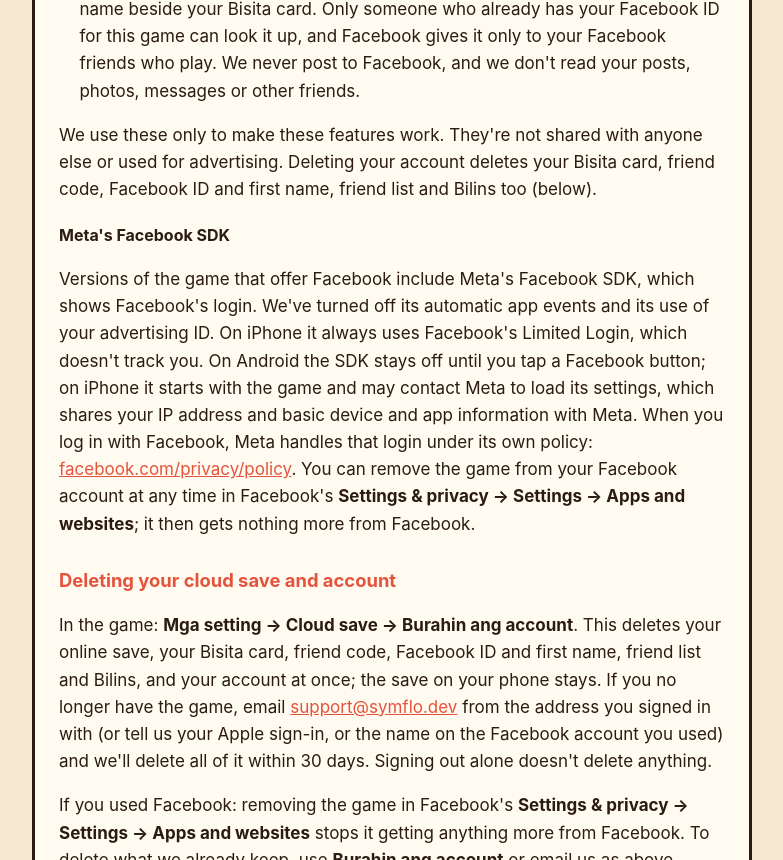
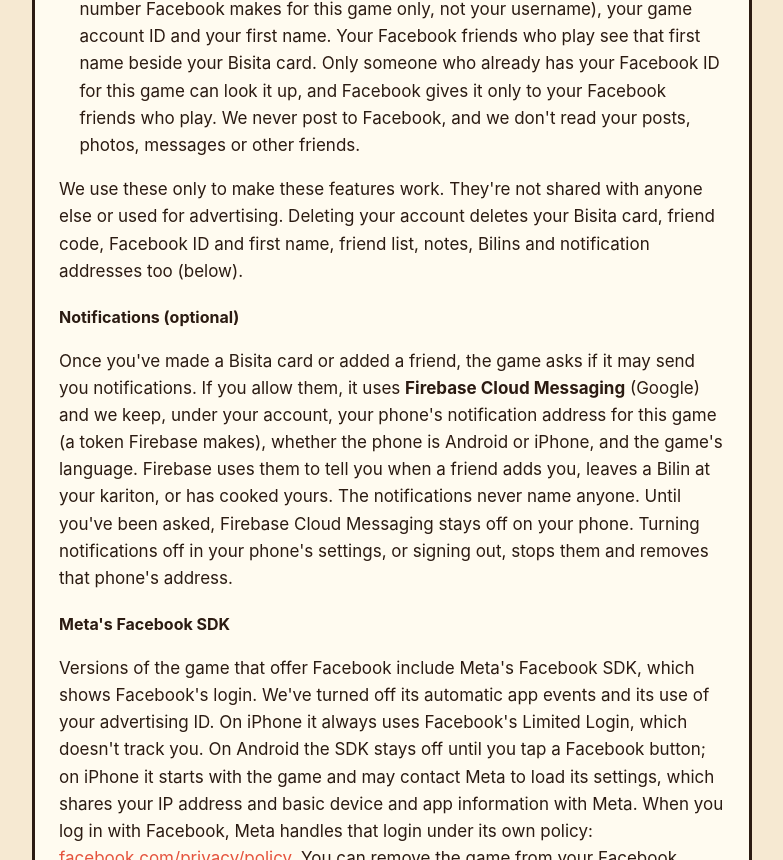
Before and after one commit to johnmarkovalo/tusok-tusok-privacy, a plain HTML site: page index.html in a window 1280 px wide. Shown: the part 1940-2800 px from the top of the page, without its empty margins (248-1031 px from the left). Drawn offline with Linux system fonts and the light colour scheme.

Commit message:
Bisita friends both ways and notifications (Firebase Cloud Messaging); draft, effective date set on publishing

```diff
--- a/index.html
+++ b/index.html
@@ -57,7 +57,7 @@
 <main>
   <h1>Privacy Policy: Tusok! Tusok!</h1>
   <div class="meta">
-    <p><strong>Effective date:</strong> 21 November 2026</p>
+    <p><strong>Effective date:</strong> DATE-WHEN-PUBLISHED November 2026</p>
     <p><strong>Developer:</strong> Symflo IT Solutions, Philippines</p>
     <p><strong>Contact:</strong> <a href="mailto:support@symflo.dev">support@symflo.dev</a></p>
   </div>
@@ -86,16 +86,19 @@
   <p>Both use <strong>Firebase</strong> (Google) and need an internet connection. Nothing you type is sent: everything players send each other is picked from set choices in the game.</p>
   <ul>
     <li><strong>Sabay na Tinda</strong> (two phones, one kariton). The game signs in to Firebase with a temporary anonymous ID (no name, email or account) and opens a room in the Firebase Realtime Database. The room holds its six-letter code, the two players' anonymous IDs, the face and kariton look each picked in the game, and the day being played (the orders and what's in the kitchen). The host's phone deletes the room when it's closed. A room left open holds nothing more, and its code can be used again after six hours.</li>
-    <li><strong>Bisita</strong> (visiting a friend's kariton). If you're signed in for cloud save and choose <strong>Gawin ang card ko</strong>, we keep a card in Firebase (Cloud Firestore): your friend code, the face you picked, your kariton's look and Gamit, your day, rating, suki and tatak counts, and the foods and drinks you sell. It has no name. Anyone signed in to the game who has your code can see it. We also keep whom you've added (by account ID), and each Bilin you send or receive (an order picked from set choices) until it's been served and seen. The name you give a friend in the game stays on your phone.</li>
+    <li><strong>Bisita</strong> (visiting a friend's kariton). If you're signed in for cloud save and choose <strong>Gawin ang card ko</strong>, we keep a card in Firebase (Cloud Firestore): your friend code, the face you picked, your kariton's look and Gamit, your day, rating, suki and tatak counts, and the foods and drinks you sell. It has no name. Anyone signed in to the game who has your code can see it. We also keep whom you've added (by account ID), a note that you added them (so their game adds you back: friends in Bisita are friends both ways) until their game has seen it, and each Bilin you send or receive (an order picked from set choices) until it's been served and seen. Removing a friend removes you from their list too. The name you give a friend in the game stays on your phone.</li>
     <li id="facebook"><strong>Finding friends on Facebook</strong> (in versions of the game that offer it). If you sign in with Facebook or choose <strong>Hanapin sa Facebook</strong> in Bisita, the game asks Facebook for your public profile and your friend list. Facebook only ever gives us the friends who also play Tusok! Tusok! and allowed the same. The game uses that list on your phone to find which of them play and adds them to your Bisita friends, as if you had typed their friend codes; the list itself isn't stored. To let your friends find you, we keep in Firebase your Facebook ID for this game (a number Facebook makes for this game only, not your username), your game account ID and your first name. Your Facebook friends who play see that first name beside your Bisita card. Only someone who already has your Facebook ID for this game can look it up, and Facebook gives it only to your Facebook friends who play. We never post to Facebook, and we don't read your posts, photos, messages or other friends.</li>
   </ul>
-  <p>We use these only to make these features work. They're not shared with anyone else or used for advertising. Deleting your account deletes your Bisita card, friend code, Facebook ID and first name, friend list and Bilins too (below).</p>
+  <p>We use these only to make these features work. They're not shared with anyone else or used for advertising. Deleting your account deletes your Bisita card, friend code, Facebook ID and first name, friend list, notes, Bilins and notification addresses too (below).</p>
+
+  <h3 id="notifications">Notifications (optional)</h3>
+  <p>Once you've made a Bisita card or added a friend, the game asks if it may send you notifications. If you allow them, it uses <strong>Firebase Cloud Messaging</strong> (Google) and we keep, under your account, your phone's notification address for this game (a token Firebase makes), whether the phone is Android or iPhone, and the game's language. Firebase uses them to tell you when a friend adds you, leaves a Bilin at your kariton, or has cooked yours. The notifications never name anyone. Until you've been asked, Firebase Cloud Messaging stays off on your phone. Turning notifications off in your phone's settings, or signing out, stops them and removes that phone's address.</p>
 
   <h3>Meta's Facebook SDK</h3>
   <p>Versions of the game that offer Facebook include Meta's Facebook SDK, which shows Facebook's login. We've turned off its automatic app events and its use of your advertising ID. On iPhone it always uses Facebook's Limited Login, which doesn't track you. On Android the SDK stays off until you tap a Facebook button; on iPhone it starts with the game and may contact Meta to load its settings, which shares your IP address and basic device and app information with Meta. When you log in with Facebook, Meta handles that login under its own policy: <a href="https://www.facebook.com/privacy/policy/">facebook.com/privacy/policy</a>. You can remove the game from your Facebook account at any time in Facebook's <strong>Settings &amp; privacy → Settings → Apps and websites</strong>; it then gets nothing more from Facebook.</p>
 
   <h2 id="delete-account">Deleting your cloud save and account</h2>
-  <p>In the game: <strong>Mga setting → Cloud save → Burahin ang account</strong>. This deletes your online save, your Bisita card, friend code, Facebook ID and first name, friend list and Bilins, and your account at once; the save on your phone stays. If you no longer have the game, email <a href="mailto:support@symflo.dev">support@symflo.dev</a> from the address you signed in with (or tell us your Apple sign-in, or the name on the Facebook account you used) and we'll delete all of it within 30 days. Signing out alone doesn't delete anything.</p>
+  <p>In the game: <strong>Mga setting → Cloud save → Burahin ang account</strong>. This deletes your online save, your Bisita card, friend code, Facebook ID and first name, friend list, notes, Bilins and notification addresses, and your account at once; the save on your phone stays. If you no longer have the game, email <a href="mailto:support@symflo.dev">support@symflo.dev</a> from the address you signed in with (or tell us your Apple sign-in, or the name on the Facebook account you used) and we'll delete all of it within 30 days. Signing out alone doesn't delete anything.</p>
   <p>If you used Facebook: removing the game in Facebook's <strong>Settings &amp; privacy → Settings → Apps and websites</strong> stops it getting anything more from Facebook. To delete what we already keep, use <strong>Burahin ang account</strong> or email us as above.</p>
 
   <h2 id="purchases">Purchases (optional)</h2>
```
